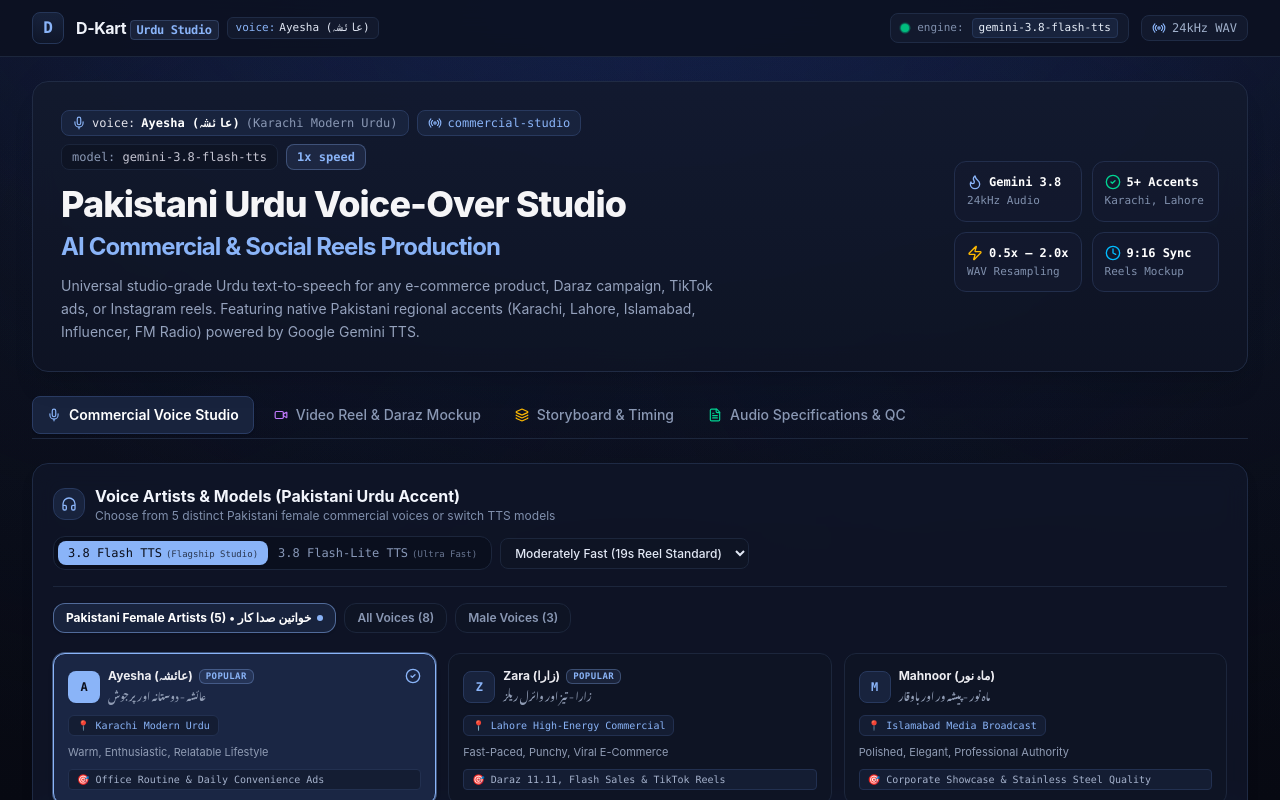
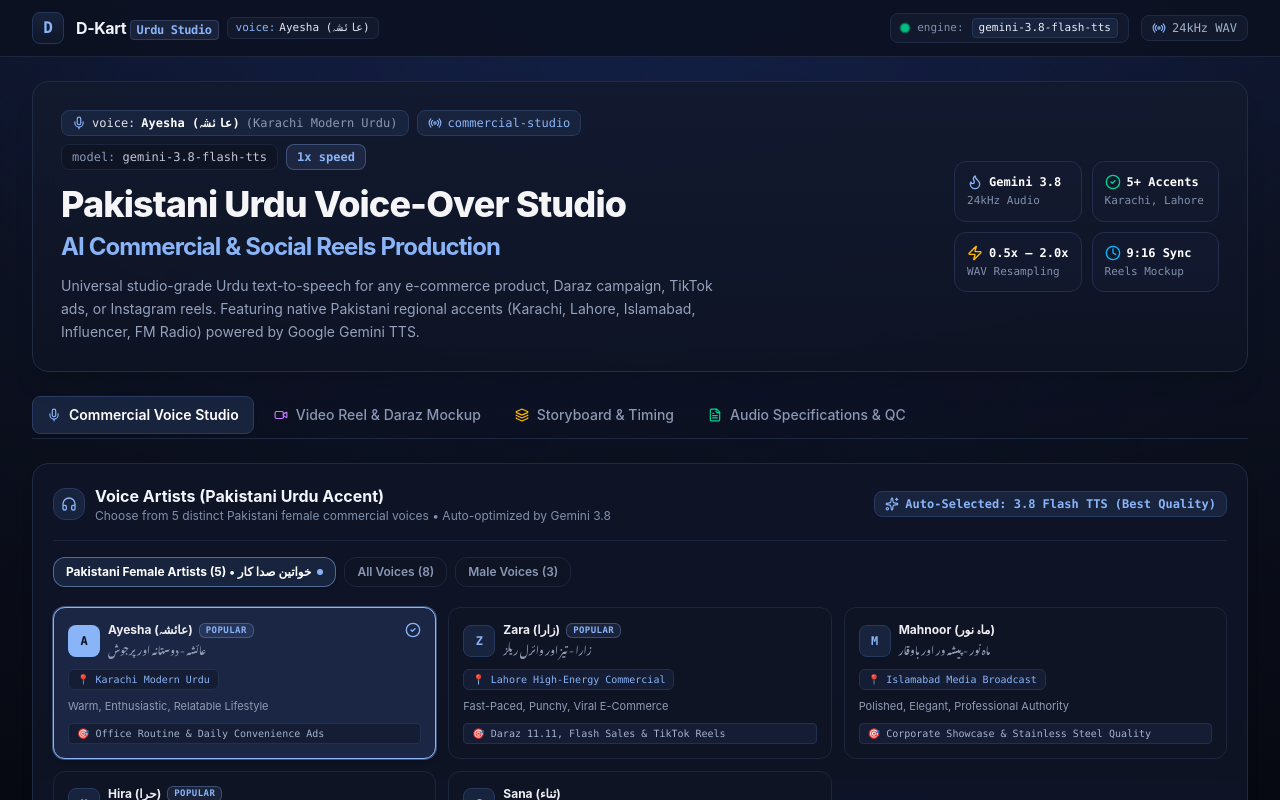
Before and after one commit to danish554554/dkart-voice-assistant, a React (Vite) app: page / in a window 1280 px wide. Shown: the top 800 px of the page. Built offline with nearby package versions, Linux system fonts and the light colour scheme; a web font is replaced by a local one.

Commit message:
feat: remove manual model and pace options from header and auto-select best quality settings

```diff
--- a/src/components/ScriptSection.tsx
+++ b/src/components/ScriptSection.tsx
@@ -155,9 +155,9 @@ export const ScriptSection: React.FC<ScriptSectionProps> = ({
     onGenerate({
       voice: currentVoiceObj.id,
       baseVoice: currentVoiceObj.baseVoice,
-      model: selectedModel,
+      model: 'gemini-3.8-flash-tts',
       style: stylePreset,
-      pace: selectedPace,
+      pace: selectedPace || 'moderately fast',
       script: scriptText,
       targetDuration: finalTarget,
     });
@@ -207,44 +207,19 @@ export const ScriptSection: React.FC<ScriptSectionProps> = ({
             </div>
             <div>
               <h3 className="font-bold text-[#f2f5fc] text-sm sm:text-base">
-                Voice Artists & Models (Pakistani Urdu Accent)
+                Voice Artists (Pakistani Urdu Accent)
               </h3>
               <p className="text-xs text-[#8090ad]">
-                Choose from 5 distinct Pakistani female commercial voices or switch TTS models
+                Choose from 5 distinct Pakistani female commercial voices • Auto-optimized by Gemini 3.8
               </p>
             </div>
           </div>
 
-          <div className="flex flex-wrap items-center gap-2">
-            {/* Model Switcher */}
-            <div className="flex items-center bg-[#0a0f1e] border border-[#1c263c] rounded-xl p-1 text-xs">
-              {MODEL_OPTIONS.map((m) => (
-                <button
-                  key={m.id}
-                  onClick={() => onModelChange(m.id)}
-                  className={`px-2.5 py-1 rounded-lg transition-all cursor-pointer font-medium font-mono ${
-                    selectedModel === m.id
-                      ? 'bg-[#8ab4f8] text-[#0a0e1a] font-bold shadow-xs'
-                      : 'text-[#8898b8] hover:text-white'
-                  }`}
-                  title={m.description}
-                >
-                  <span>{m.name.replace('Gemini ', '')}</span>
-                  <span className="ml-1 text-[9px] opacity-75 font-mono">({m.badge})</span>
-                </button>
-              ))}
-            </div>
-
-            {/* Pace */}
-            <select
-              value={selectedPace}
-              onChange={(e) => setSelectedPace(e.target.value)}
-              className="bg-[#0e1424] border border-[#1c263c] rounded-lg px-2.5 py-1.5 text-xs text-[#e2e8f5] font-medium focus:outline-hidden focus:border-[#8ab4f8]"
-            >
-              <option value="Moderately Fast (~19s Reel)">Moderately Fast (19s Reel Standard)</option>
-              <option value="Fast & Viral (~16s TikTok)">Fast & Viral (16s TikTok)</option>
-              <option value="Steady Commercial (~21s)">Steady Commercial (21s Meta Ad)</option>
-            </select>
+          <div className="flex items-center gap-2">
+            <span className="px-2.5 py-1 rounded-lg bg-[#18233d] text-[#8ab4f8] border border-[#28395e] text-xs font-mono font-semibold flex items-center gap-1.5 shadow-xs">
+              <Sparkles className="w-3.5 h-3.5 text-[#8ab4f8]" />
+              <span>Auto-Selected: 3.8 Flash TTS (Best Quality)</span>
+            </span>
           </div>
         </div>
 
@@ -364,7 +339,7 @@ export const ScriptSection: React.FC<ScriptSectionProps> = ({
               Natural Pauses → <strong className="text-[#8ab4f8]">، اور ۔ استعمال کریں</strong>
             </span>
             <span className="px-2 py-0.5 rounded bg-[#16223d] border border-[#253658] font-mono text-[11px] text-[#8090ad]">
-              Model: <strong className="text-white">{selectedModel}</strong>
+              Engine: <strong className="text-[#8ab4f8]">Gemini 3.8 Flash (Auto-Best)</strong>
             </span>
           </div>
         </div>
```
